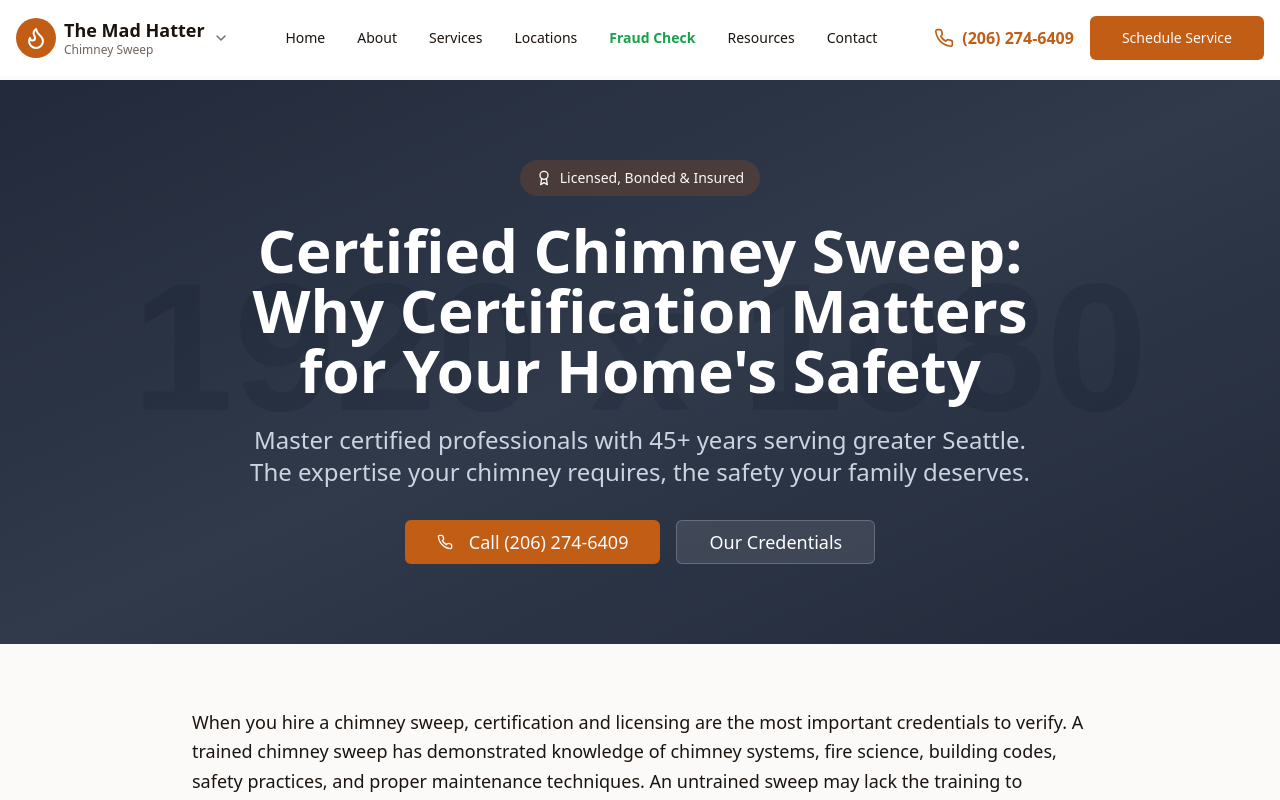
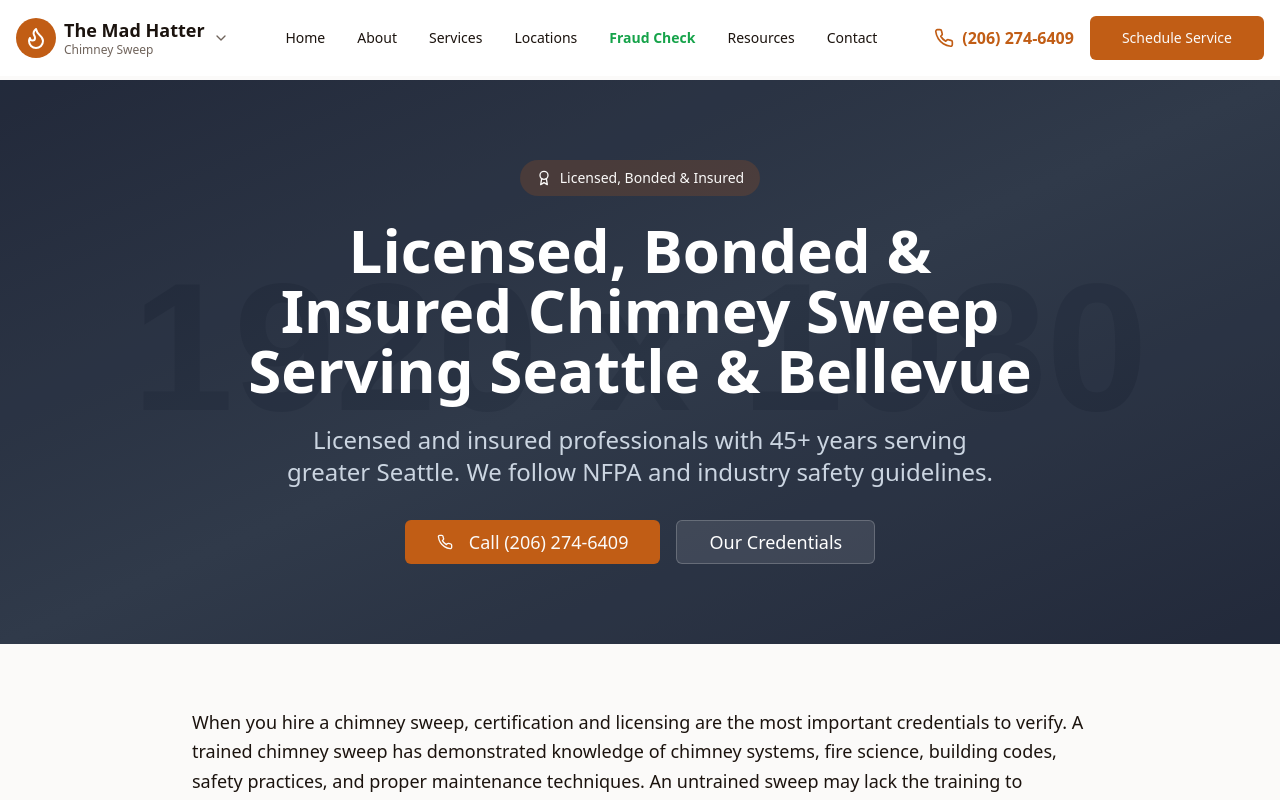
Before and after one commit to jaystonez/mad-hatter-chimney-sweep, a Next.js app: page /certified-chimney-sweep in a window 1280 px wide. Shown: the top 800 px of the page. Built offline with nearby package versions, Linux system fonts and the light colour scheme; a web font is replaced by a local one.

Commit message:
fix: remove unverified Master certified claims from /certified-chimney-sweep
Agent-Logs-Url: https://github.com/jaystonez/mad-hatter-chimney-sweep/sessions/03e74fe0-81c3-4c60-99ba-e7aa25c839bb

Co-authored-by: jaystonez <6628552+jaystonez@users.noreply.github.com>

```diff
--- a/app/certified-chimney-sweep/page.tsx
+++ b/app/certified-chimney-sweep/page.tsx
@@ -5,9 +5,9 @@ import { Card } from '@/components/ui/card'
 import { Phone, CheckCircle2, Shield, AlertTriangle, Award, BookOpen, Flame, Wind } from 'lucide-react'
 
 export const metadata: Metadata = {
-  title: 'Certified Chimney Sweep | Master Certification | Mad Hatter Chimney Sweep',
-  description: 'Why certification matters for chimney safety. Master certified chimney sweeps with 45+ years serving Seattle. Professional expertise, proper technique, accurate assessment.',
-  keywords: 'certified chimney sweep, chimney sweep certification, professional chimney sweep, Seattle chimney sweep, licensed chimney sweep',
+  title: 'Licensed & Insured Chimney Sweep | Mad Hatter Chimney Sweep',
+  description: 'Licensed, bonded, and insured chimney sweep serving Seattle and Bellevue since 1979. We follow NFPA and industry safety guidelines.',
+  keywords: 'chimney sweep seattle, chimney sweep bellevue, licensed chimney sweep',
 }
 
 export default function CertifiedChimneySweepPage() {
@@ -23,10 +23,10 @@ export default function CertifiedChimneySweepPage() {
               Licensed, Bonded &amp; Insured
             </div>
             <h1 className="text-4xl md:text-5xl lg:text-6xl font-bold mb-6 text-balance">
-              Certified Chimney Sweep: Why Certification Matters for Your Home's Safety
+              Licensed, Bonded &amp; Insured Chimney Sweep Serving Seattle &amp; Bellevue
             </h1>
             <p className="text-xl md:text-2xl text-slate-300 mb-8 text-balance">
-              Master certified professionals with 45+ years serving greater Seattle. The expertise your chimney requires, the safety your family deserves.
+              Licensed and insured professionals with 45+ years serving greater Seattle. We follow NFPA and industry safety guidelines.
             </p>
             <div className="flex flex-col sm:flex-row gap-4 justify-center">
               <Button size="lg" className="text-lg" asChild>
```
